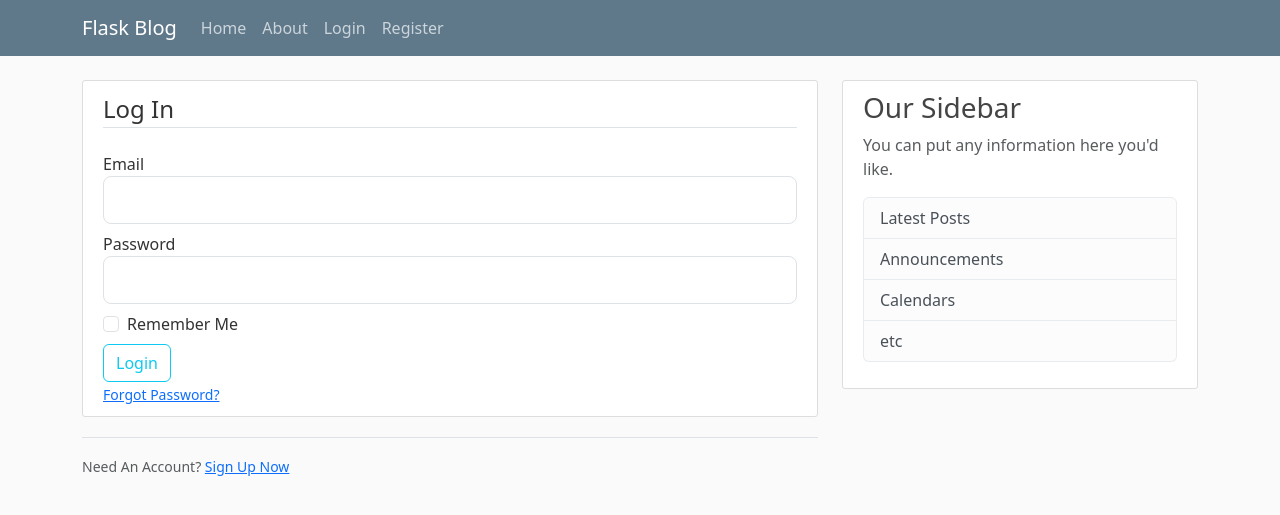
After one commit to MegumiMyo/flask-blog, a Flask app: template templates/login.html in a window 1280 px wide. The commit adds this page. Shown: the top 515 px of the page. Run offline with Flask 3, Linux system fonts and the light colour scheme; the template is opened without the code that fills it: values that come from a table or form of the project are taken from there, others are empty.

Commit message:
fix bug and code improvement

```diff
--- a/main.py
+++ b/main.py
@@ -1,4 +1,23 @@
-from src import app
+from flask import Flask
+from src.models import db
+
+
+def create_app():
+    app = Flask(__name__)
+    app.config["SECRET_KEY"] = (
+        "2fd3f4ccbade3edb9bc2efd0bc6bfbe7a4b6ae8b0c0bc0a3928ce7275ded27ff"
+    )
+    app.config["SQLALCHEMY_DATABASE_URI"] = "sqlite:///site.db"
+
+    db.init_app(app)
+
+    from src.routes import bp as main_bp
+
+    app.register_blueprint(main_bp)
+
+    return app
+
 
 if __name__ == "__main__":
+    app = create_app()
     app.run(debug=True)
--- a/src/models.py
+++ b/src/models.py
@@ -1,5 +1,7 @@
 from datetime import datetime
-from main import db
+from flask_sqlalchemy import SQLAlchemy
+
+db = SQLAlchemy()
 
 
 class User(db.Model):
@@ -14,7 +16,7 @@ class User(db.Model):
         return f"User('{self.username}', '{self.email}', '{self.image_file}')"
 
 
-class Psot(db.Model):
+class Post(db.Model):
     id = db.Column(db.Integer, primary_key=True)
     title = db.Column(db.String(100), nullable=False)
     date_posted = db.Column(db.DateTime, nullable=False, default=datetime.utcnow)
--- a/src/routes.py
+++ b/src/routes.py
@@ -1,7 +1,8 @@
-from flask import render_template, url_for, redirect, flash
-from src import app
+from flask import render_template, url_for, redirect, flash, Blueprint
 from src.form import RegistrationForm, LoginForm
-from src.models import User, Psot
+from src.models import User, Post  # noqa: F401
+
+bp = Blueprint("main", __name__)
 
 posts = [
     {
@@ -19,31 +20,30 @@ posts = [
 ]
 
 
-@app.route("/")
-@app.route("/home")
+@bp.route("/")
+@bp.route("/home")
 def home():
+    # posts = Post.query.all()
     return render_template("home.html", posts=posts, title="Flask Blog")
 
 
-@app.route("/about")
+@bp.route("/about")
 def about():
     return render_template("about.html", title="About")
 
 
-@app.route("/register", methods=["GET", "POST"])
+@bp.route("/register", methods=["GET", "POST"])
 def register():
     form = RegistrationForm()
     if form.validate_on_submit():
         flash(f"Account created for {form.username.data}!", "success")
-        return redirect(
-            url_for("home")
-        )  # Redirect to login page after successful registration
+        return redirect(url_for("home"))
     return render_template("register.html", title="Register", form=form)
 
 
-@app.route("/login", methods=["GET", "POST"])
+@bp.route("/login", methods=["GET", "POST"])
 def login():
     form = LoginForm()
     if form.validate_on_submit():
-        return redirect(url_for("home"))  # Redirect to home after successful login
+        return redirect(url_for("home"))
     return render_template("login.html", title="Login", form=form)
--- /dev/null
+++ b/templates/base.html
@@ -0,0 +1,72 @@
+<!DOCTYPE html>
+<html lang="en">
+    <head>
+        <meta charset="UTF-8"/>
+        <meta name="viewport" content="width=device-width, initial-scale=1.0"/>
+        {% if title %}
+            <title>{{ title }}</title>
+        {% else %}
+            <title>Flask Blog</title>
+        {% endif %}
+        <link href="https://cdn.jsdelivr.net/npm/bootstrap@5.3.3/dist/css/bootstrap.min.css" rel="stylesheet" integrity="sha384-QWTKZyjpPEjISv5WaRU9OFeRpok6YctnYmDr5pNlyT2bRjXh0JMhjY6hW+ALEwIH" crossorigin="anonymous">
+            <link href="{{ url_for('static', filename='main.css') }}" rel="stylesheet"/>
+        </head>
+        <body>
+            <header class="site-header">
+                <nav class="navbar navbar-expand-md navbar-dark bg-steel fixed-top">
+                    <div class="container">
+                        <a class="navbar-brand mr-4" href="/">Flask Blog</a>
+                        <button class="navbar-toggler" type="button" data-toggle="collapse" data-target="#navbarToggle" aria-controls="navbarToggle" aria-expanded="false" aria-label="Toggle navigation">
+                            <span class="navbar-toggler-icon"></span>
+                        </button>
+                        <div class="collapse navbar-collapse" id="navbarToggle">
+                            <div class="navbar-nav mr-auto">
+                                <a class="nav-item nav-link" href="{{ url_for('main.home') }}">Home</a>
+                                <a class="nav-item nav-link" href="{{ url_for('main.about') }}">About</a>
+                            </div>
+                            <!-- Navbar Right Side -->
+                            <div class="navbar-nav">
+                                <a class="nav-item nav-link" href="{{ url_for('main.login') }}">Login</a>
+                                <a class="nav-item nav-link" href="{{ url_for('main.register') }}">Register</a>
+
+                            </div>
+                        </div>
+                    </div>
+                </nav>
+            </header>
+            <main role="main" class="container">
+                <div class="row">
+                    <div class="col-md-8">
+                        {% with messages = get_flashed_messages(with_categories=true) %}
+                        {% if messages %}
+                            {% for category, message in messages %}
+                                <div class="alert alert-{{ category }}">
+                                    {{ message }}
+                                </div>
+                            {% endfor %}
+                        {% endif %}
+                        {% endwith %}
+
+                        {% block content %}
+                            <!-- Your content goes here -->
+                        {% endblock %}
+
+                    </div>
+                    <div class="col-md-4">
+                        <div class="content-section">
+                            <h3>Our Sidebar</h3>
+                            <p class='text-muted'>You can put any information here you'd like.
+                                <ul class="list-group">
+                                    <li class="list-group-item list-group-item-light">Latest Posts</li>
+                                    <li class="list-group-item list-group-item-light">Announcements</li>
+                                    <li class="list-group-item list-group-item-light">Calendars</li>
+                                    <li class="list-group-item list-group-item-light">etc</li>
+                                </ul>
+                            </p>
+                        </div>
+                    </div>
+                </div>
+            </main>
+        </body>
+    </html>
+</body></html></div><script src="https://cdn.jsdelivr.net/npm/bootstrap@5.3.3/dist/js/bootstrap.bundle.min.js" integrity="sha384-YvpcrYf0tY3lHB60NNkmXc5s9fDVZLESaAA55NDzOxhy9GkcIdslK1eN7N6jIeHz" crossorigin="anonymous"></script><script src="https://cdn.jsdelivr.net/npm/@popperjs/core@2.11.8/dist/umd/popper.min.js" integrity="sha384-I7E8VVD/ismYTF4hNIPjVp/Zjvgyol6VFvRkX/vR+Vc4jQkC+hVqc2pM8ODewa9r" crossorigin="anonymous"></script><script src="https://cdn.jsdelivr.net/npm/bootstrap@5.3.3/dist/js/bootstrap.min.js" integrity="sha384-0pUGZvbkm6XF6gxjEnlmuGrJXVbNuzT9qBBavbLwCsOGabYfZo0T0to5eqruptLy" crossorigin="anonymous"></script></body></html>
--- a/src/templates/register.html
+++ b/templates/login.html
@@ -1,24 +1,12 @@
 {% extends "base.html" %}
+
 {% block content %}
     <div class="content-section">
         <form method="POST" action="">
             {{ form.hidden_tag() }}
             <fieldset class="form-group">
-                <legend class="border-bottom mb-4">Join Today</legend>
-                <div class="form-group mb-2">
-                    {{ form.username.label(class="form-control-label") }}
+                <legend class="border-bottom mb-4">Log In</legend>
 
-                    {% if form.username.errors %}
-                        {{ form.username(class="form-control form-control-lg is-invalid") }}
-                        <div class="invalid-feedback">
-                            {% for error in form.username.errors %}
-                                <span>{{ error }}</span>
-                            {% endfor %}
-                        </div>
-                    {% else %}
-                        {{ form.username(class="form-control form-control-lg") }}
-                    {% endif %}
-                </div>
                 <div class="form-group mb-2">
                     {{ form.email.label(class="form-control-label") }}
                     {% if form.email.errors %}
@@ -32,6 +20,7 @@
                         {{ form.email(class="form-control form-control-lg") }}
                     {% endif %}
                 </div>
+
                 <div class="form-group mb-2">
                     {{ form.password.label(class="form-control-label") }}
                     {% if form.password.errors %}
@@ -45,29 +34,27 @@
                         {{ form.password(class="form-control form-control-lg") }}
                     {% endif %}
                 </div>
-                <div class="form-group mb-2">
-                    {{ form.confirm_password.label(class="form-control-label") }}
-                    {% if form.confirm_password.errors %}
-                        {{ form.confirm_password(class="form-control form-control-lg is-invalid") }}
-                        <div class="invalid-feedback">
-                            {% for error in form.confirm_password.errors %}
-                                <span>{{ error }}</span>
-                            {% endfor %}
-                        </div>
-                    {% else %}
-                        {{ form.confirm_password(class="form-control form-control-lg") }}
-                    {% endif %}
+
+                <div class="form-check mb-2">
+                    {{ form.remember(class="form-check-input") }}
+                    {{ form.remember.label(class="form-check-label") }}
                 </div>
             </fieldset>
-            <div class="form-group mt-4">
+
+            <div class="form-group">
                 {{ form.submit(class="btn btn-outline-info") }}
             </div>
+
+            <small class="text-muted ml-3">
+                <a href="#">Forgot Password?</a>
+            </small>
         </form>
     </div>
+
     <div class="border-top pt-3">
         <small class="text-muted">
-            Already Have An Account?
-            <a class="ml-2" href="{{ url_for('login') }}">Sign In</a>
+            Need An Account?
+            <a class="ml-2" href="{{ url_for('main.register') }}">Sign Up Now</a>
         </small>
     </div>
 {% endblock content %}
```
Also changed, not shown: src/__init__.py (deleted, +0 -12 lines), src/templates/base.html (deleted, +0 -71 lines), templates/register.html (renamed from src/templates/login.html, +29 -16 lines), src/wsgi.py (added), static/main.css (renamed from src/static/main.css), templates/about.html (renamed from src/templates/about.html), templates/home.html (renamed from src/templates/home.html).
